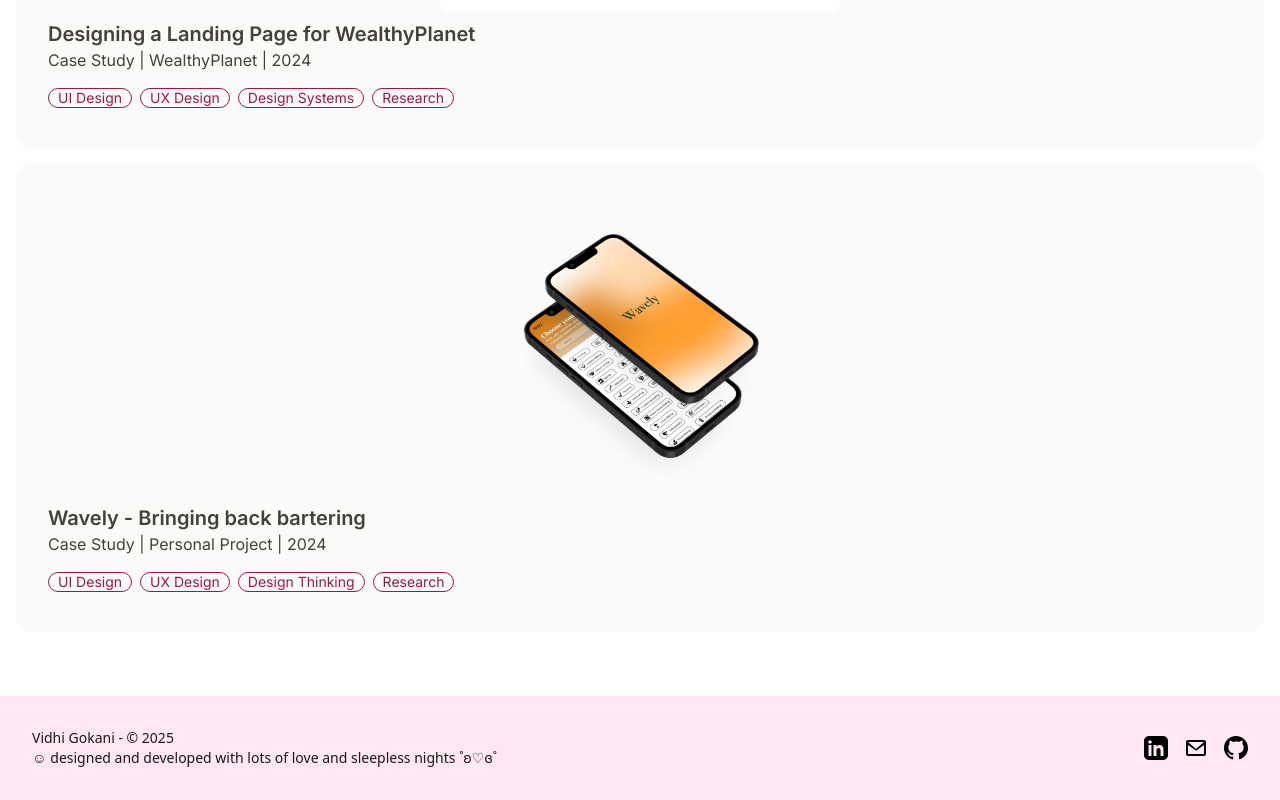
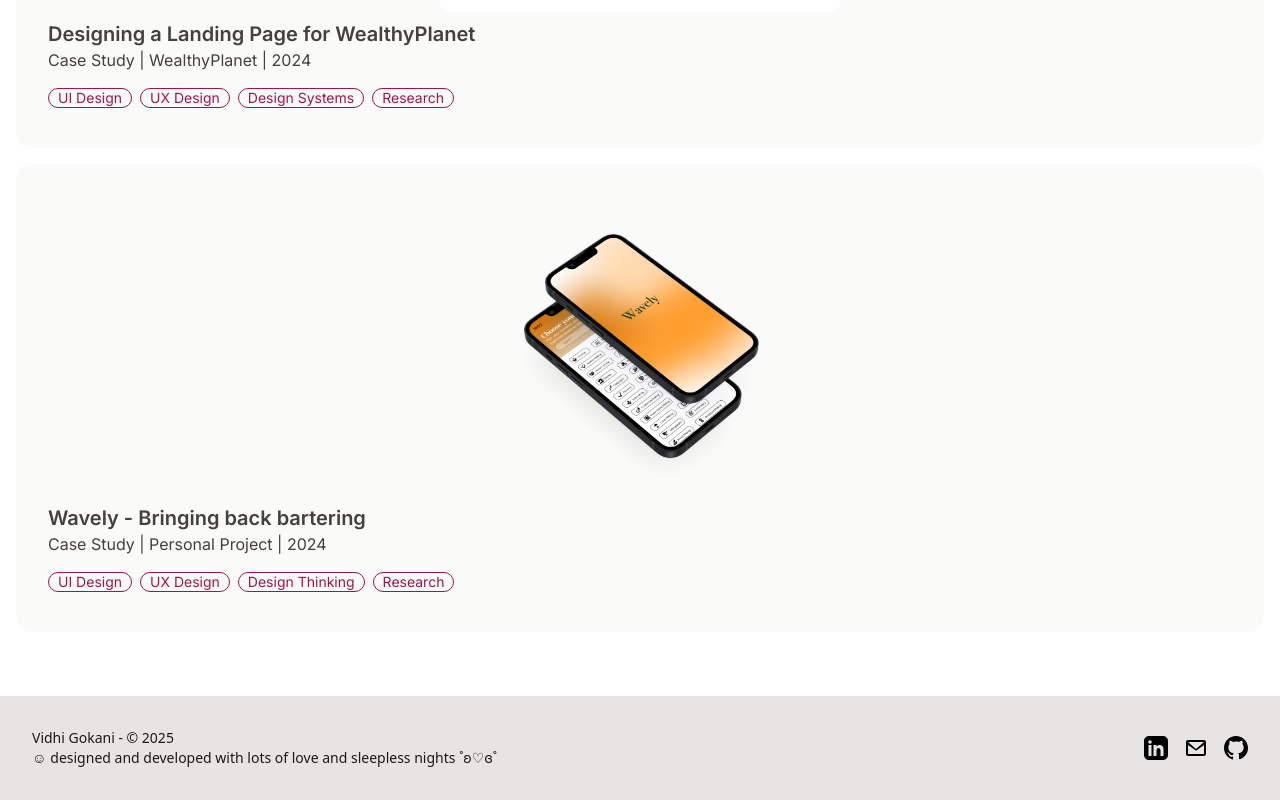
Before and after one commit to v1dh1/vidhi, a Next.js app: page / in a window 1280 px wide. Shown: the part 771-1571 px from the top of the page. Built offline with nearby package versions, Linux system fonts and the light colour scheme; a web font is replaced by a local one.

Commit message:
ferfresf

```diff
--- a/app/components/Footer.jsx
+++ b/app/components/Footer.jsx
@@ -7,7 +7,7 @@ const Footer = () => {
     <div >
 
 
-    <footer className="footer items-center p-4 bg-pink-100 text-stone-900">
+    <footer className="footer items-center p-4 bg-stone-200 text-stone-900">
     <div className='w-full p-4 mx-auto flex flex-col md:flex-row justify-between items-center'>
 
     <aside className="items-center grid-flow-col">
```
